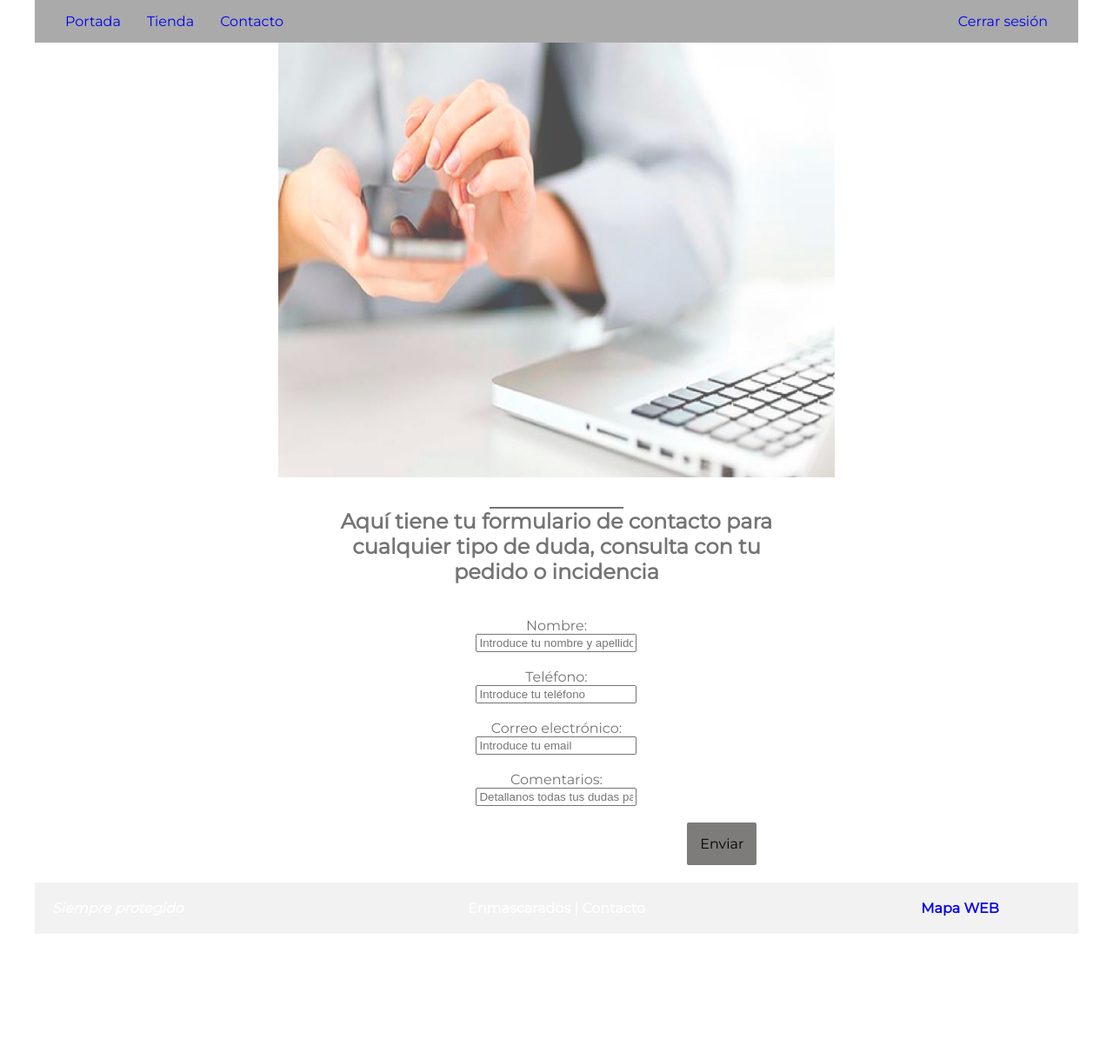
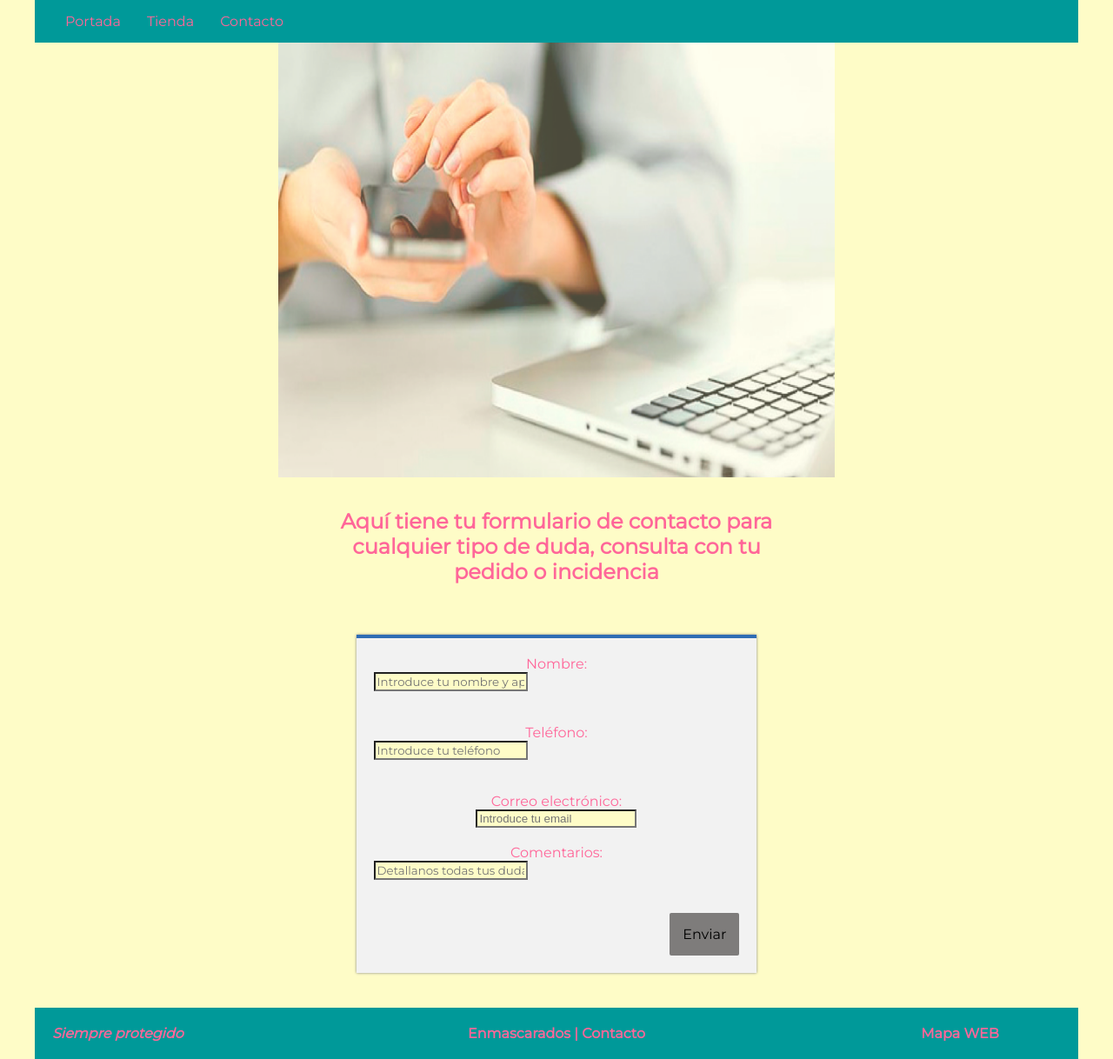
Before and after one commit to Gorkeles/tfg, a PHP site: page /contacto.view.php in a window 1280 px wide. Shown: the whole page at 87% size. Before the commit the page ends 1074 px from the top, so only its background shows below. Run offline with PHP 8.4, Linux system fonts and the light colour scheme.

Commit message:
Cambio color y definición colores primarios

```diff
--- a/comprado.php
+++ b/comprado.php
@@ -27,7 +27,7 @@
     <div class="container">
         <header>
             <div class="image">
-                <img src="img/comprado.jpeg" height=500 />
+                <img src="comprado.jpeg" height=500 />
             </div>
         </header>
         <main>
--- a/contacto.view.php
+++ b/contacto.view.php
@@ -27,9 +27,6 @@
         <div class="nav-item">
             <a href="contacto.view.php" style="text-decoration:none">Contacto</a>
         </div>
-        <section class="social">
-            <a href="cerrar.php" style="text-decoration:none">Cerrar sesión</a>
-        </section>
 
     </nav>
 
@@ -87,12 +84,12 @@
     </main>
     <footer>
         <address>
-            <p>Siempre protegido </p>
+            Siempre protegido
 
         </address>
         <div>Enmascarados | Contacto</div>
         <section class="social">
-            <p><a href="mapa.view.php" style="text-decoration:none">Mapa WEB</a></p>
+            <a href="mapa.view.php" style="text-decoration:none">Mapa WEB</a>
         </section>
     </footer>
 </body>
--- a/estilos.css
+++ b/estilos.css
@@ -1,9 +1,17 @@
+color-definition {
+    --primary-color: #009999;
+    --secundary-color: #FEFCC7;
+    --tertiary-color: #FF6699;
+}
+
+
 /* BOX-SIZING para calcular directamente todas las dimensiones de las cajas */
 
 * {
     -webkit-box-sizing: border-box;
     -moz-box-sizing: border-box;
     box-sizing: border-box;
+    background-color: #FEFCC7;
 }
 
 
@@ -24,8 +32,13 @@ p {
 /* Estilo para las fuentes en toda la página */
 
 body {
-    color: #747474;
+    color: #FF6699;
     font-family: 'Montserrat', sans-serif;
+}
+
+a {
+    color: #FF6699;
+    background-color: #009999;
 }
 
 
@@ -58,8 +71,8 @@ footer {
 /* Estilos para el menú principal */
 
 nav {
-    background-color: #aaaaaa;
-    color: #ffffff;
+    background-color: #009999;
+    color: #FF6699;
     font-size: 1.4;
     padding: 10px;
     position: -webkit-sticky;
@@ -73,6 +86,7 @@ nav div {
     float: left;
     margin-left: 20px;
     padding: 5px;
+    background-color: #009999;
 }
 
 nav section {
@@ -137,7 +151,7 @@ h5 {
 /* Línea de separacion en los títulos */
 
 main h2::before {
-    background-color: #747474;
+    background-color: #FEFCC7;
     display: block;
     content: " ";
     height: 2px;
@@ -245,9 +259,9 @@ main h2::before {
 /* Estilos para el pie de página presente en todas las páginas */
 
 footer {
-    background-color: #747474;
+    background-color: #009999;
     clear: both;
-    color: #ffffff;
+    color: #FF6699;
     font-weight: bolder;
     font-size: 0.8;
     margin-top: 20px;
@@ -270,6 +284,7 @@ footer section {
     float: left;
     text-align: center;
     width: 20%;
+    background-color: var(--primary-color);
 }
 
 footer img {
@@ -306,16 +321,6 @@ tr:hover td {
     color: rgb(128, 128, 128);
 }
 
-* {
-    /*Estilos CSS para ponerlo bonito
-	padding: 0; /*fuera márgenes*/
-    margin: 0;
-    -webkit-box-sizing: border-box;
-    /*Caja*/
-    -moz-box-sizing: border-box;
-    box-sizing: border-box;
-}
-
 body {
     /*background:#F2F2F2;   Color y fuente*/
     font-size: 16px;
@@ -339,7 +344,7 @@ h3 {
     background: #0000;
 }
 
-formlogin {
+form {
     width: 100%;
     margin: 20px 0;
     padding: 20px;
@@ -352,12 +357,12 @@ formlogin {
 
 /*Accedemos a los input que hemos creado*/
 
-formlogin input[type="text"],
-formlogin input[type="day"],
+form input[type="text"],
+form input[type="day"],
 
 /*Estado focus (cuando está seleccionado) */
 
-formlogin input[type="text"]:focus {
+form input[type="text"]:focus {
     color: "black";
     font-family: 'Montserrat', sans-serif;
     display: block;
@@ -400,7 +405,7 @@ label {
 /*Estilo del botón de envío*/
 
 .btn,
-formlogin input[type="submit"] {
+form input[type="submit"] {
     padding: 15px;
     background: #7e7c7b;
     color: #000000;
@@ -412,7 +417,7 @@ formlogin input[type="submit"] {
     cursor: pointer;
 }
 
-formlogin input[type="submit"]:hover {
+form input[type="submit"]:hover {
     background: #2e6cb4;
 }
 
@@ -442,15 +447,7 @@ formlogin input[type="submit"]:hover {
     max-width: 1200px;
     min-width: 576px;
     margin: 0px auto;
-}
-
-* {
-    margin: 0;
-}
-
-html,
-body {
-    height: 100%;
+    background-color: var(--primary-color);
 }
 
 .wrapper {
@@ -466,7 +463,7 @@ body {
 /* Estilos para el pie de página presente en todas las páginas */
 
 footer {
-    background-color: #F2F2F2;
+    background-color: #009999;
     clear: both;
     font-weight: bolder;
     font-size: 0.8;
@@ -478,15 +475,24 @@ footer {
 footer address {
     float: left;
     width: 20%;
+    background-color: var(--primary-color);
 }
 
 footer div {
     float: left;
     text-align: center;
     width: 60%;
+    background-color: var(--primary-color);
 }
 
 footer section {
+    float: left;
+    text-align: center;
+    width: 20%;
+    background-color: var(--primary-color);
+}
+
+footer social {
     float: left;
     text-align: center;
     width: 20%;
--- a/login.view.php
+++ b/login.view.php
@@ -103,7 +103,7 @@
 
 	<footer>
 		<address>
-			<p>Siempre protegido </p>
+			Siempre protegido
 
 		</address>
 		<div>Enmascarados | Portada </div>
--- a/sinCookies.php
+++ b/sinCookies.php
@@ -33,7 +33,7 @@
 
     <footer>
         <address>
-            <p>Siempre protegido </p>
+            Siempre protegido
 
         </address>
         <div>Cookies | Enmascarados</div>
--- a/tienda.view.php
+++ b/tienda.view.php
@@ -199,12 +199,12 @@
     </main>
     <footer>
         <address>
-            <p>Siempre protegido </p>
+            Siempre protegido
 
         </address>
         <div>Enmascarados | Tienda</div>
         <section class="social">
-            <p><a href="mapa.view.php" style="text-decoration:none">Mapa WEB</a></p>
+            <a href="mapa.view.php" style="text-decoration:none">Mapa WEB</a>
         </section>
     </footer>
 </body>
```
Also changed, not shown: index.php (+2 -5 lines).
